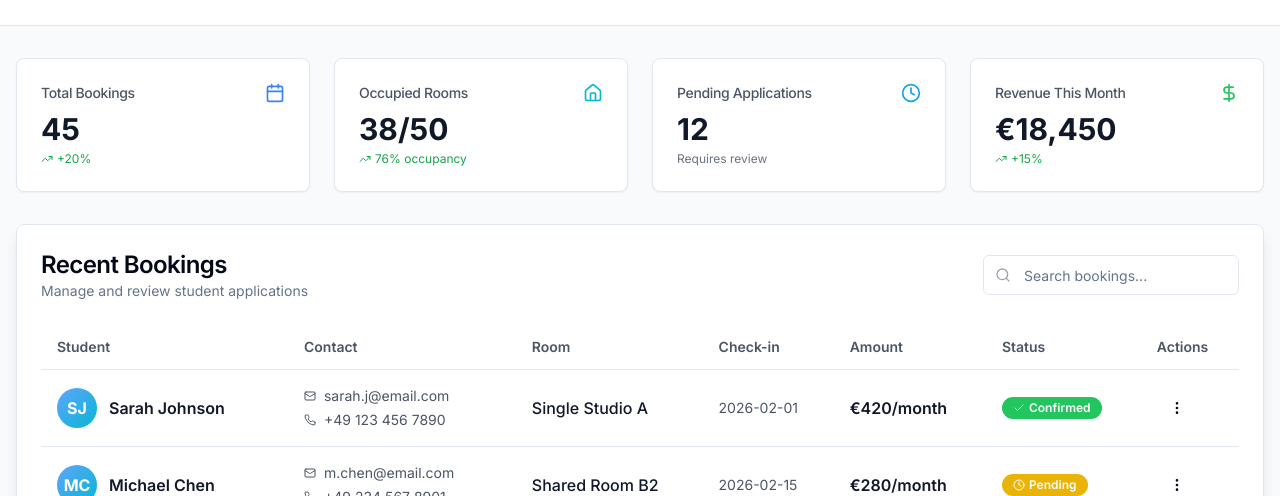
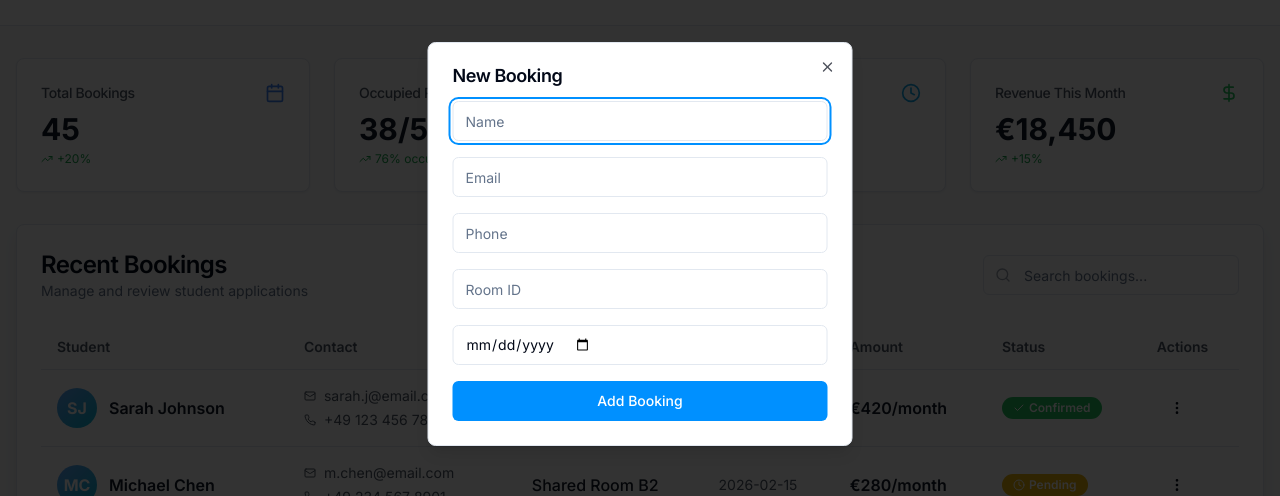
Before and after one commit to emreysrs/Edge-Student-Hub, a Next.js app: page /admin/dashboard in a window 1280 px wide. Both pictures are taken after a click on the button "New Booking". Shown: the part 156-652 px from the top of the page. Built offline with nearby package versions, Linux system fonts and the light colour scheme; no server answers.

Commit message:
✨ Admin: Add working New Booking modal and form to dashboard

```diff
--- a/app/admin/dashboard/page.tsx
+++ b/app/admin/dashboard/page.tsx
@@ -1,6 +1,8 @@
 "use client"
 
 import { useState } from "react"
+import { Dialog, DialogContent, DialogTitle, DialogTrigger } from "@/components/ui/dialog"
+import { createBooking } from "@/lib/bookings"
 import { Card, CardContent, CardDescription, CardHeader, CardTitle } from "@/components/ui/card"
 import { Button } from "@/components/ui/button"
 import { Input } from "@/components/ui/input"
@@ -88,6 +90,17 @@ export default function AdminDashboard() {
       amount: "€420/month"
     }
   ])
+  const [open, setOpen] = useState(false)
+  const [newBooking, setNewBooking] = useState({
+    name: "",
+    email: "",
+    phone: "",
+    room: "",
+    checkIn: "",
+    status: "pending",
+    amount: ""
+  })
+  const [loading, setLoading] = useState(false)
   const { toast } = useToast()
 
   const stats = [
@@ -176,6 +189,43 @@ export default function AdminDashboard() {
     }
   }
 
+  const handleNewBookingChange = (e: React.ChangeEvent<HTMLInputElement>) => {
+    setNewBooking({ ...newBooking, [e.target.name]: e.target.value })
+  }
+
+  const handleNewBookingSubmit = async (e: React.FormEvent) => {
+    e.preventDefault()
+    setLoading(true)
+    try {
+      // Basit validasyon
+      if (!newBooking.name || !newBooking.email || !newBooking.room || !newBooking.checkIn) {
+        toast({ title: "Eksik bilgi", description: "Tüm alanları doldurun.", variant: "destructive" })
+        setLoading(false)
+        return
+      }
+      // createBooking fonksiyonunu çağır
+      const { data, error } = await createBooking({
+        user_id: "admin-panel-manual", // gerçek user_id yerine dummy (veya seçilebilir)
+        room_id: newBooking.room,
+        check_in_date: newBooking.checkIn,
+        check_out_date: newBooking.checkIn, // örnek, gerçek formda eklenmeli
+        status: "confirmed",
+        total_amount: 0,
+        payment_status: "pending"
+      })
+      if (error) {
+        toast({ title: "Hata", description: error, variant: "destructive" })
+      } else {
+        toast({ title: "Başarılı", description: "Yeni rezervasyon eklendi!" })
+        setBookings([...bookings, { ...newBooking, id: Date.now() }])
+        setOpen(false)
+        setNewBooking({ name: "", email: "", phone: "", room: "", checkIn: "", status: "pending", amount: "" })
+      }
+    } finally {
+      setLoading(false)
+    }
+  }
+
   return (
     <div className="min-h-screen bg-gray-50">
       {/* Header */}
@@ -191,10 +241,25 @@ export default function AdminDashboard() {
                 <Calendar className="w-4 h-4 mr-2" />
                 Export Report
               </Button>
-              <Button className="bg-gradient-to-r from-blue-500 to-cyan-500 hover:from-blue-600 hover:to-cyan-600 text-white font-semibold">
-                <Users className="w-4 h-4 mr-2" />
-                New Booking
-              </Button>
+              <Dialog open={open} onOpenChange={setOpen}>
+                <DialogTrigger asChild>
+                  <Button className="bg-gradient-to-r from-blue-500 to-cyan-500 hover:from-blue-600 hover:to-cyan-600 text-white font-semibold">
+                    <Users className="w-4 h-4 mr-2" />
+                    New Booking
+                  </Button>
+                </DialogTrigger>
+                <DialogContent>
+                  <DialogTitle>New Booking</DialogTitle>
+                  <form onSubmit={handleNewBookingSubmit} className="space-y-4">
+                    <Input name="name" placeholder="Name" value={newBooking.name} onChange={handleNewBookingChange} required />
+                    <Input name="email" placeholder="Email" value={newBooking.email} onChange={handleNewBookingChange} required />
+                    <Input name="phone" placeholder="Phone" value={newBooking.phone} onChange={handleNewBookingChange} />
+                    <Input name="room" placeholder="Room ID" value={newBooking.room} onChange={handleNewBookingChange} required />
+                    <Input name="checkIn" type="date" placeholder="Check-in" value={newBooking.checkIn} onChange={handleNewBookingChange} required />
+                    <Button type="submit" disabled={loading} className="w-full">{loading ? "Adding..." : "Add Booking"}</Button>
+                  </form>
+                </DialogContent>
+              </Dialog>
             </div>
           </div>
         </div>
```
